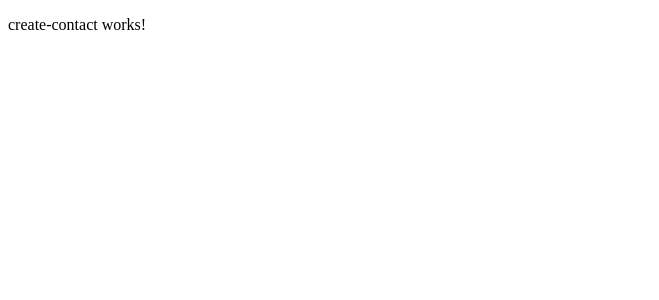
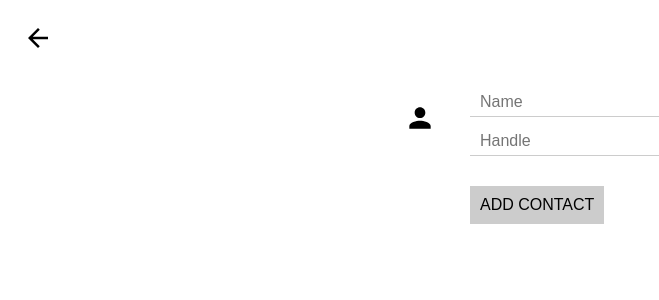
Before and after one commit to okpalaChidiebere/ng-contacts-app, an Angular app: page /create in a window 1280 px wide. Shown: the top 300 px of the page, without its empty margins (0-659 px from the left). Built offline with nearby package versions, Linux system fonts and the light colour scheme; no server answers.

Commit message:
Finishing The Contact Form
- Add a back button link
- Create an ImageInputComponent for uploading image
- Add Reactive form to the CreateContactComponent
- Update Server Contact

```diff
--- a/src/app/create-contact/create-contact.component.css
+++ b/src/app/create-contact/create-contact.component.css
@@ -0,0 +1,42 @@
+.close-create-contact {
+  display: block;
+  width: 60px;
+  height: 60px;
+  background-image: url("../../assets/icons/arrow-back.svg");
+  background-position: center;
+  background-repeat: no-repeat;
+  background-size: 30px;
+  font-size: 0;
+}
+
+.create-contact-form {
+  padding: 20px;
+  max-width: 500px;
+  margin: 0 auto;
+  display: flex;
+}
+
+.create-contact-details {
+  margin-left: 20px;
+}
+
+.create-contact-details input {
+  width: 100%;
+  padding: 5px 10px;
+  margin-bottom: 10px;
+  font-size: inherit;
+  background: transparent;
+  border: none;
+  border-bottom: 1px solid #ccc;
+  outline: 0;
+}
+
+.create-contact-details button {
+  margin-top: 20px;
+  background: #ccc;
+  padding: 10px;
+  text-transform: uppercase;
+  font-size: inherit;
+  border: none;
+  outline: 0;
+}
--- a/src/app/create-contact/create-contact.component.html
+++ b/src/app/create-contact/create-contact.component.html
@@ -1 +1,14 @@
-<p>create-contact works!</p>
+<div>
+  <a routerLink="/" class="close-create-contact">Child A</a>
+  <form class="create-contact-form" [formGroup]="form" (ngSubmit)="onSubmit()">
+    <app-image-input
+      [maxHeight]="64"
+      (fileSelected)="onFileSelected($event)"
+    ></app-image-input>
+    <div class="create-contact-details">
+      <input type="text" formControlName="name" placeholder="Name" />
+      <input type="text" formControlName="handle" placeholder="Handle" />
+      <button type="submit">Add Contact</button>
+    </div>
+  </form>
+</div>
--- a/src/app/create-contact/create-contact.component.ts
+++ b/src/app/create-contact/create-contact.component.ts
@@ -1,15 +1,32 @@
 import { Component, OnInit } from '@angular/core';
+import { FormBuilder } from '@angular/forms';
+import { Router } from '@angular/router';
+
+import * as ContactsAPI from '../../utils/ContactsAPI';
 
 @Component({
   selector: 'app-create-contact',
   templateUrl: './create-contact.component.html',
-  styleUrls: ['./create-contact.component.css']
+  styleUrls: ['./create-contact.component.css'],
 })
 export class CreateContactComponent implements OnInit {
+  constructor(private router: Router, private fb: FormBuilder) {}
 
-  constructor() { }
+  form = this.fb.group({
+    name: [''],
+    handle: [''],
+    avatarURL: [''],
+  });
 
-  ngOnInit(): void {
+  ngOnInit(): void {}
+
+  onSubmit() {
+    const { value } = this.form;
+    ContactsAPI.create(value);
+    this.router.navigate(['']);
   }
 
+  onFileSelected(url: string) {
+    this.form.patchValue({ avatarURL: url });
+  }
 }
--- /dev/null
+++ b/src/app/image-input/image-input.component.css
@@ -0,0 +1,11 @@
+.create-contact-avatar-input {
+  min-width: 60px;
+  height: 60px;
+  background-color: white;
+  background-image: url("../../assets/icons/person.svg");
+  background-size: 32px 32px;
+  background-position: center;
+  background-repeat: no-repeat;
+  border-radius: 50%;
+  position: relative;
+}
--- /dev/null
+++ b/src/app/image-input/image-input.component.html
@@ -0,0 +1,26 @@
+<div
+  class="create-contact-avatar-input"
+  [ngStyle]="
+    previewDataUrl
+      ? {
+          backgroundImage: 'url(' + previewDataUrl + ')',
+          backgroundRepeat: 'no-repeat',
+          backgroundPosition: 'center',
+          backgroundSize: 'cover'
+        }
+      : {}
+  "
+>
+  <input
+    type="file"
+    (change)="selectImage($event)"
+    style="
+      position: absolute;
+      top: 0px;
+      left: 0px;
+      width: 100%;
+      height: 100%;
+      opacity: 0;
+    "
+  />
+</div>
--- /dev/null
+++ b/src/app/image-input/image-input.component.ts
@@ -0,0 +1,72 @@
+import { Component, EventEmitter, Input, OnInit, Output } from '@angular/core';
+
+@Component({
+  selector: 'app-image-input',
+  templateUrl: './image-input.component.html',
+  styleUrls: ['./image-input.component.css'],
+})
+export class ImageInputComponent implements OnInit {
+  @Input() maxHeight: number;
+  @Output() fileSelected = new EventEmitter<string>();
+  previewDataUrl: string;
+  canvas: HTMLCanvasElement;
+
+  constructor() {}
+
+  ngOnInit(): void {
+    this.canvas = document.createElement('canvas');
+  }
+
+  selectImage(event) {
+    const file = event.srcElement.files[0];
+
+    if (!file || !file.type.match(/^image\//)) return;
+
+    readFileAsDataURL(file).then((originalURL) => {
+      resizeImage(originalURL, this.canvas, this.maxHeight).then((url) => {
+        this.previewDataUrl = url;
+
+        this.fileSelected.emit(url);
+      });
+    });
+  }
+}
+
+const readFileAsDataURL = (file: Blob) =>
+  new Promise((resolve) => {
+    const reader = new FileReader();
+
+    reader.onload = (event) => {
+      resolve(event.target.result);
+    };
+
+    reader.readAsDataURL(file);
+  });
+
+const resizeImage = (
+  imageURL,
+  canvas: HTMLCanvasElement,
+  maxHeight: number
+): Promise<string> =>
+  new Promise((resolve) => {
+    const image = new Image();
+
+    image.onload = () => {
+      const context = canvas.getContext('2d');
+
+      if (image.height > maxHeight) {
+        image.width *= maxHeight / image.height;
+        image.height = maxHeight;
+      }
+
+      context.clearRect(0, 0, canvas.width, canvas.height);
+      canvas.width = image.width;
+      canvas.height = image.height;
+
+      context.drawImage(image, 0, 0, image.width, image.height);
+
+      resolve(canvas.toDataURL('image/jpeg'));
+    };
+
+    image.src = imageURL;
+  });
--- a/src/app/list-contacts/list-contacts.component.ts
+++ b/src/app/list-contacts/list-contacts.component.ts
@@ -69,6 +69,7 @@ export class ListContactsComponent implements OnInit, OnChanges {
     this.contacts = this.contacts.filter((c) => {
       return c.id !== contact.id;
     });
+    this.showingContacts = this.contacts;
 
     //remove the contact from the server as well
     ContactsAPI.remove(contact);
```
Also changed, not shown: src/app/app.module.ts (+9 -3 lines), 1 other file (tests, documents, lock files or other folders).
